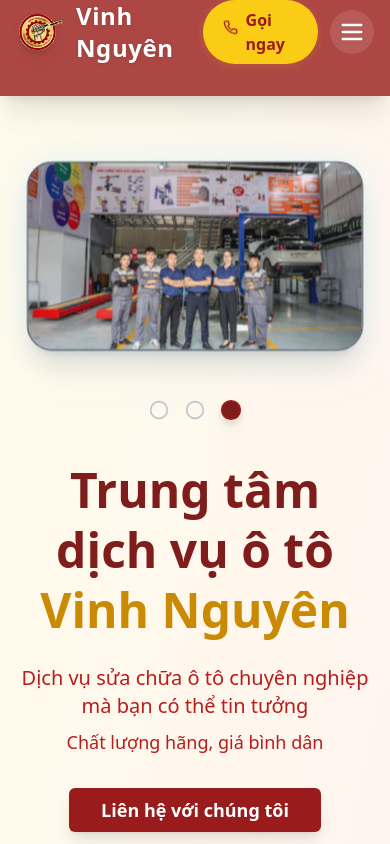
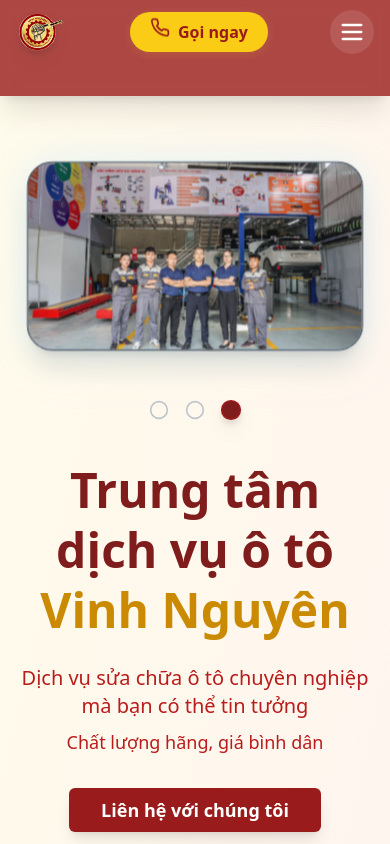
Before and after one commit to ntvinh2005/vinhnguyen-auto-repair-garage-web, a React (Vite) app: page / in a window 390 px wide. Shown: the top 844 px of the page. Built offline with nearby package versions, Linux system fonts and the light colour scheme.

Commit message:
feat: Remove edit name branch in navbar in mobile mode

```diff
--- a/src/components/Navbar.tsx
+++ b/src/components/Navbar.tsx
@@ -30,7 +30,7 @@
               className="w-12 h-12 drop-shadow-lg"
               alt="logo"
             />
-            <span className="text-white font-extrabold text-2xl tracking-wide drop-shadow">
+            <span className="hidden md:inline text-white font-extrabold text-2xl tracking-wide drop-shadow">
               Vinh Nguyên
             </span>
           </div>
```
